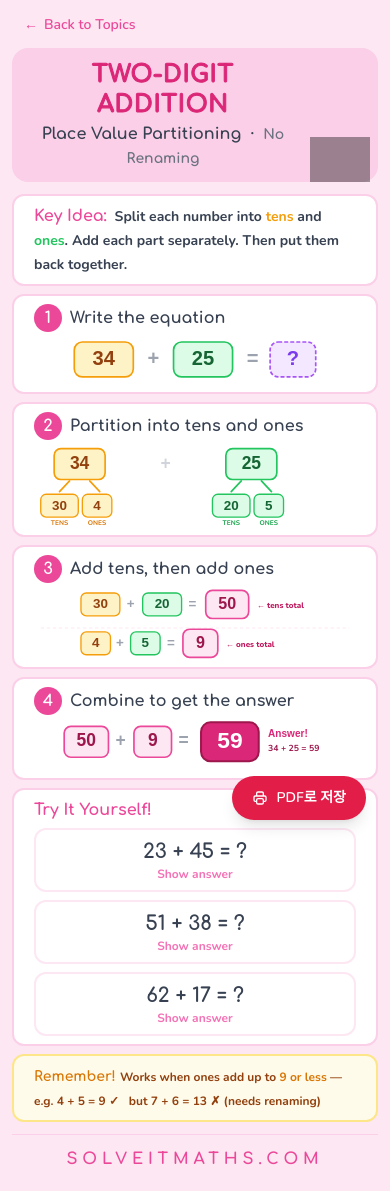
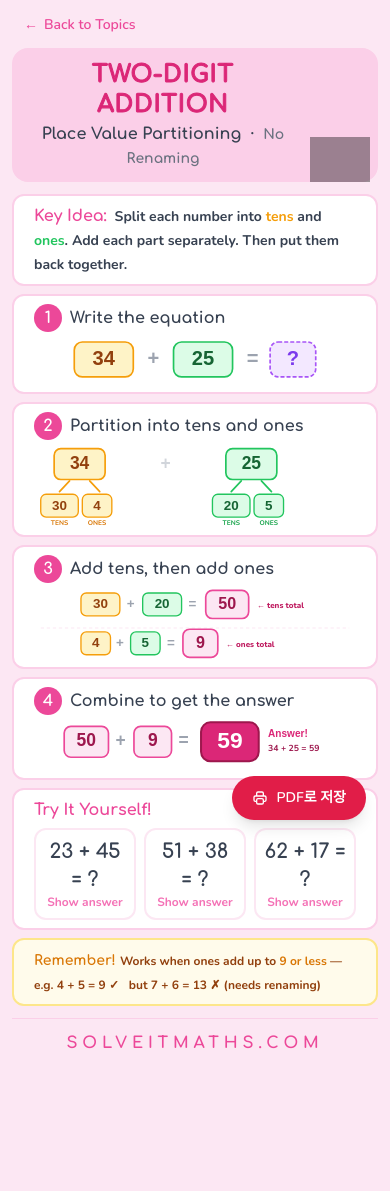
Before and after one commit to jerrinprojects/solveitposter, a Next.js app: page /math-strategies/addition-2digit in a window 390 px wide. After the commit the page ends 1075 px from the top, so only its background shows below. Built offline with nearby package versions, Linux system fonts and the light colour scheme; grey boxes are pictures that could not be loaded.

Commit message:
Try It Yourself: always show 3 columns (match with-renaming layout)

```diff
--- a/app/math-strategies/addition-2digit/page.tsx
+++ b/app/math-strategies/addition-2digit/page.tsx
@@ -169,7 +169,7 @@
         {/* ── Try It ── */}
         <div className="bg-white border-2 border-pink-200 rounded-xl px-5 py-2 mt-2 print-card">
           <p className="font-fredoka text-base text-pink-500 mb-1.5" style={{ fontWeight: 900 }}>Try It Yourself!</p>
-          <div className="grid grid-cols-1 sm:grid-cols-3 gap-2">
+          <div className="grid grid-cols-3 gap-2">
             {[
               { q: "23 + 45", a: "68" },
               { q: "51 + 38", a: "89" },
```
